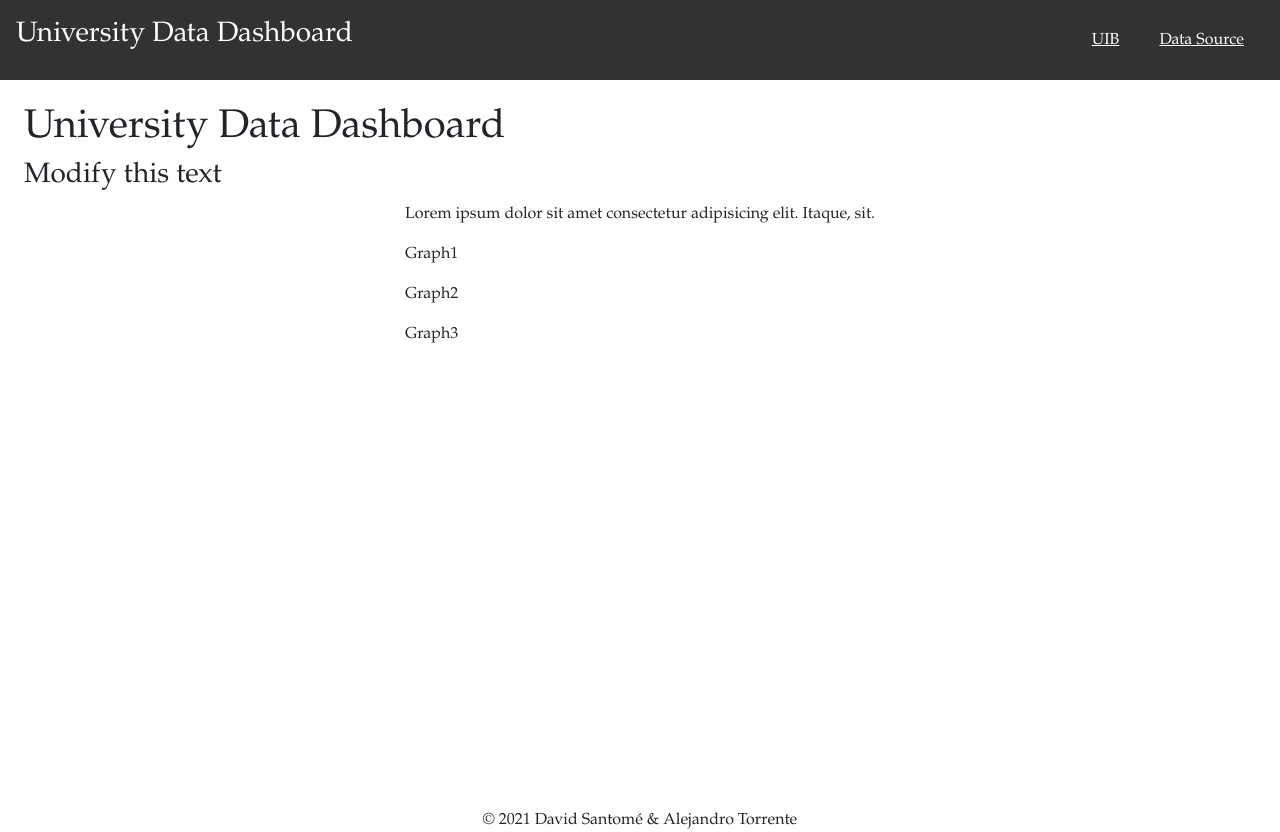
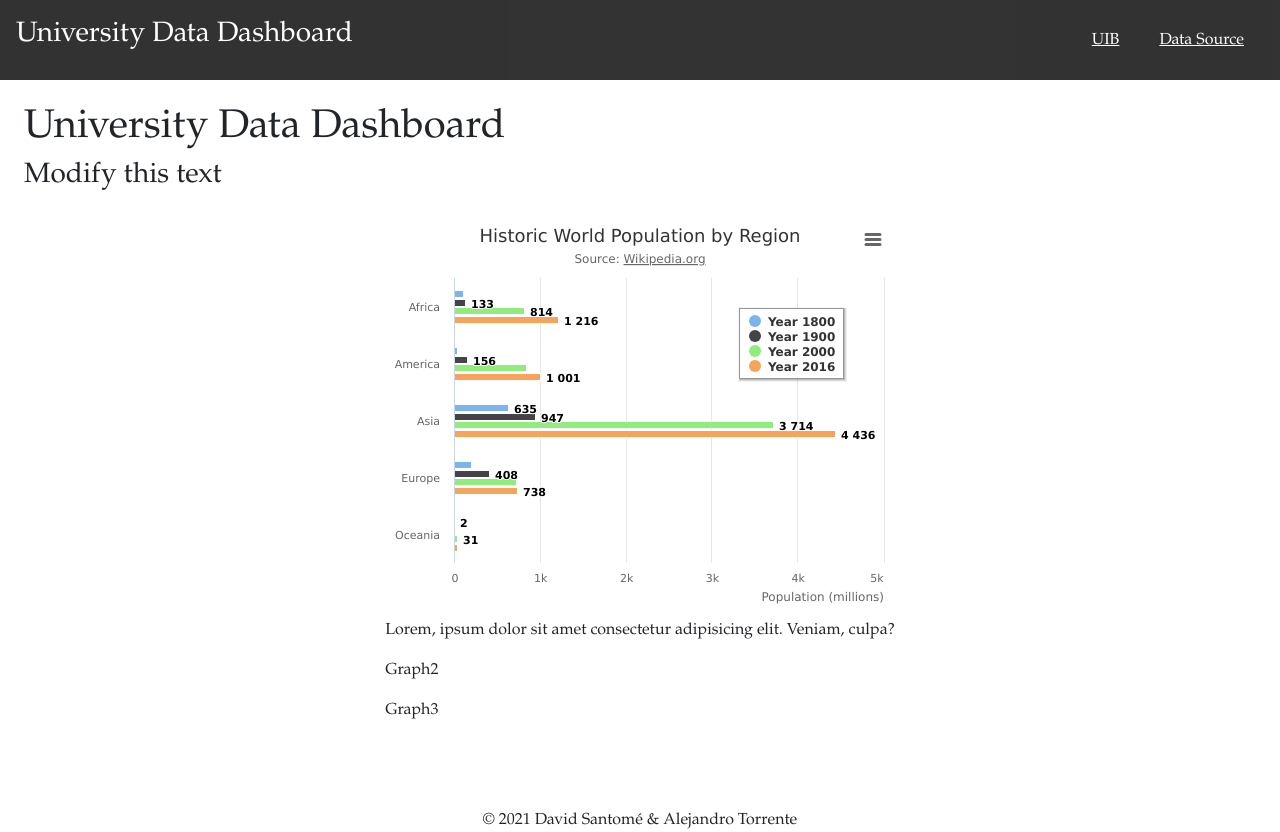
Before and after one commit to SGDavid2719/ADIIU-DATA_DASHBOARD, a PHP site: page / in a window 1280 px wide. Run offline with PHP 8.4, Linux system fonts and the light colour scheme.

Commit message:
dashboard 1

```diff
--- a/Data-Dashboard/CSS/index.css
+++ b/Data-Dashboard/CSS/index.css
@@ -3,3 +3,51 @@
   justify-content: center;
   align-items: center;
 }
+
+/* Basic bar CSS */
+.highcharts-figure,
+.highcharts-data-table table {
+  min-width: 310px;
+  max-width: 800px;
+  margin: 1em auto;
+}
+
+#graph1Container {
+  height: 400px;
+}
+
+.highcharts-data-table table {
+  font-family: Verdana, sans-serif;
+  border-collapse: collapse;
+  border: 1px solid #ebebeb;
+  margin: 10px auto;
+  text-align: center;
+  width: 100%;
+  max-width: 500px;
+}
+
+.highcharts-data-table caption {
+  padding: 1em 0;
+  font-size: 1.2em;
+  color: #555;
+}
+
+.highcharts-data-table th {
+  font-weight: 600;
+  padding: 0.5em;
+}
+
+.highcharts-data-table td,
+.highcharts-data-table th,
+.highcharts-data-table caption {
+  padding: 0.5em;
+}
+
+.highcharts-data-table thead tr,
+.highcharts-data-table tr:nth-child(even) {
+  background: #f8f8f8;
+}
+
+.highcharts-data-table tr:hover {
+  background: #f1f7ff;
+}
--- a/Data-Dashboard/ELEMENTS/head.php
+++ b/Data-Dashboard/ELEMENTS/head.php
@@ -19,3 +19,5 @@ if (session_status() === PHP_SESSION_NONE) {
     <link rel="stylesheet" href="https://cdnjs.cloudflare.com/ajax/libs/font-awesome/6.0.0-beta3/css/all.min.css" integrity="sha512-Fo3rlrZj/k7ujTnHg4CGR2D7kSs0v4LLanw2qksYuRlEzO+tcaEPQogQ0KaoGN26/zrn20ImR1DfuLWnOo7aBA==" crossorigin="anonymous" referrerpolicy="no-referrer" />
     <!-- OWN SCRIPTS -->
     <link rel="stylesheet" type="text/css" href="CSS/main.css" />
+    <!-- JQUERY -->
+    <script src="https://cdnjs.cloudflare.com/ajax/libs/jquery/3.6.0/jquery.min.js" integrity="sha512-894YE6QWD5I59HgZOGReFYm4dnWc1Qt5NtvYSaNcOP+u1T9qYdvdihz0PPSiiqn/+/3e7Jo4EaG7TubfWGUrMQ==" crossorigin="anonymous" referrerpolicy="no-referrer"></script>
--- a/Data-Dashboard/ELEMENTS/header.php
+++ b/Data-Dashboard/ELEMENTS/header.php
@@ -8,7 +8,7 @@
                         <a href='https://www.uib.eu'>UIB</a>
                     </li>
                     <li>
-                        <a href=#>Data Source</a>
+                        <a href='https://www.statista.com/statistics/273416/most-expensive-film-productions-worldwide/'>Data Source</a>
                     </li>
                 </ul>
             </nav>
--- /dev/null
+++ b/Data-Dashboard/JS/basicBar.js
@@ -0,0 +1,76 @@
+$(document).ready(function () {
+  var lDatos = GetData();
+
+  Highcharts.chart("graph1Container", {
+    chart: {
+      type: "bar",
+    },
+    title: {
+      text: "Historic World Population by Region",
+    },
+    subtitle: {
+      text: 'Source: <a href="https://en.wikipedia.org/wiki/World_population">Wikipedia.org</a>',
+    },
+    xAxis: {
+      categories: ["Africa", "America", "Asia", "Europe", "Oceania"],
+      title: {
+        text: null,
+      },
+    },
+    yAxis: {
+      min: 0,
+      title: {
+        text: "Population (millions)",
+        align: "high",
+      },
+      labels: {
+        overflow: "justify",
+      },
+    },
+    tooltip: {
+      valueSuffix: " millions",
+    },
+    plotOptions: {
+      bar: {
+        dataLabels: {
+          enabled: true,
+        },
+      },
+    },
+    legend: {
+      layout: "vertical",
+      align: "right",
+      verticalAlign: "top",
+      x: -40,
+      y: 80,
+      floating: true,
+      borderWidth: 1,
+      backgroundColor:
+        Highcharts.defaultOptions.legend.backgroundColor || "#FFFFFF",
+      shadow: true,
+    },
+    credits: {
+      enabled: false,
+    },
+    series: [
+      {
+        name: "Year 1800",
+        data: [107, 31, 635, 203, 2],
+      },
+      {
+        name: "Year 1900",
+        data: [133, 156, 947, 408, 6],
+      },
+      {
+        name: "Year 2000",
+        data: [814, 841, 3714, 727, 31],
+      },
+      {
+        name: "Year 2016",
+        data: [1216, 1001, 4436, 738, 40],
+      },
+    ],
+  });
+});
+
+function GetData() {}
--- a/Data-Dashboard/index.php
+++ b/Data-Dashboard/index.php
@@ -2,6 +2,12 @@
     include_once('ELEMENTS/head.php');
 ?>
 <link rel="stylesheet" type="text/css" href="CSS/index.css" />
+<!-- Highcharts - Basic bar -->
+<script src="https://code.highcharts.com/highcharts.js"></script>
+<script src="https://code.highcharts.com/modules/exporting.js"></script>
+<script src="https://code.highcharts.com/modules/export-data.js"></script>
+<script src="https://code.highcharts.com/modules/accessibility.js"></script>
+<script src="JS/basicBar.js"></script>
 </head>
 <body>
 <?php
@@ -14,12 +20,14 @@
         </header>
         <section id="containerSection">
             <article id="containerArticle">
-                <div id="containerArticleInfo">
-                    <p>Lorem ipsum dolor sit amet consectetur adipisicing elit. Itaque, sit.</p>
-                </div>
                 <div id="graphContainer">
                     <div id="graph1">
-                        <p>Graph1</p>
+                        <figure class="highcharts-figure">
+                            <div id="graph1Container"></div>
+                            <p class="highcharts-description">
+                                Lorem, ipsum dolor sit amet consectetur adipisicing elit. Veniam, culpa?
+                            </p>
+                        </figure>
                     </div>
                     <div id="graph2">
                         <p>Graph2</p>
@@ -32,6 +40,7 @@
         </section>
     </div>
 <?php
+    //include_once('PHP/connect.php');
     include_once('ELEMENTS/footer.php');
 ?>
 </body>
```
Also changed, not shown: Data-Dashboard/PHP/connect.php (added, +32 -0 lines).
